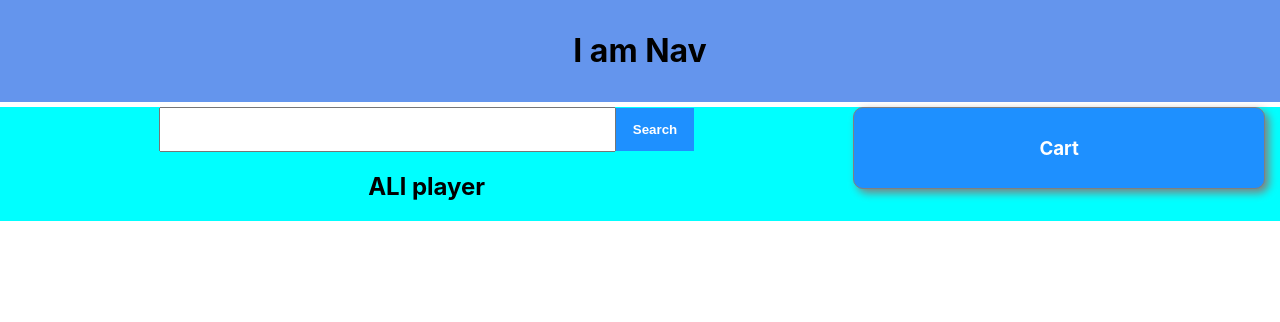
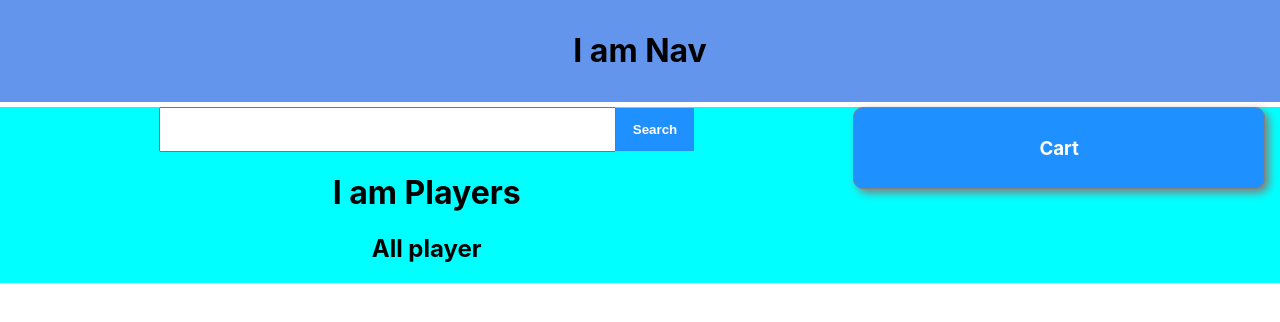
Before and after one commit to faria-r/Sports-DB-ReactJS, a React (Create React App) app: page / in a window 1280 px wide. Shown: the top 322 px of the page. Built offline with nearby package versions, Linux system fonts and the light colour scheme; no server answers.

Commit message:
data loaded from API

```diff
--- a/src/Components/Home/Home.js
+++ b/src/Components/Home/Home.js
@@ -1,14 +1,28 @@
-import React from 'react';
+import React, { useEffect, useState } from 'react';
+import Players from '../Players/Players';
 import './Home.css'
 
 const Home = () => {
+    const [search, setsearch] =useState("");
+    const [players, setPlayers] = useState([]);
+
+    useEffect(()=>{
+        fetch(`https://www.thesportsdb.com/api/v1/json/2/searchplayers.php?p=${search}`)
+        .then(res => res.json())
+        .then(data => setPlayers(data?.player))
+    },[search]);
+    console.log(players);
     return (
         <div >
             <div className="home-container">
                 <div className="left-side">
-                  <input type="text"  className='search-input'/>
+                  <input onChange={(e)=>setsearch(e.target.value)}
+                  type="text"  className='search-input'/>
                   <button className='search-btn'>Search</button>
-                <h2>ALl player</h2>
+                  <div className="playes-containers">
+                    <Players></Players>
+                  </div>
+                <h2>All player</h2>
                 </div>
                 <div className="right-side">
                     <div className="cart">
--- /dev/null
+++ b/src/Components/Players/Players.js
@@ -0,0 +1,12 @@
+import React from 'react';
+import './Players.css'
+
+const Players = () => {
+    return (
+        <div>
+            <h1>I am Players</h1>
+        </div>
+    );
+};
+
+export default Players;
```
Also changed, not shown: src/Components/Players/Players.css (added).
